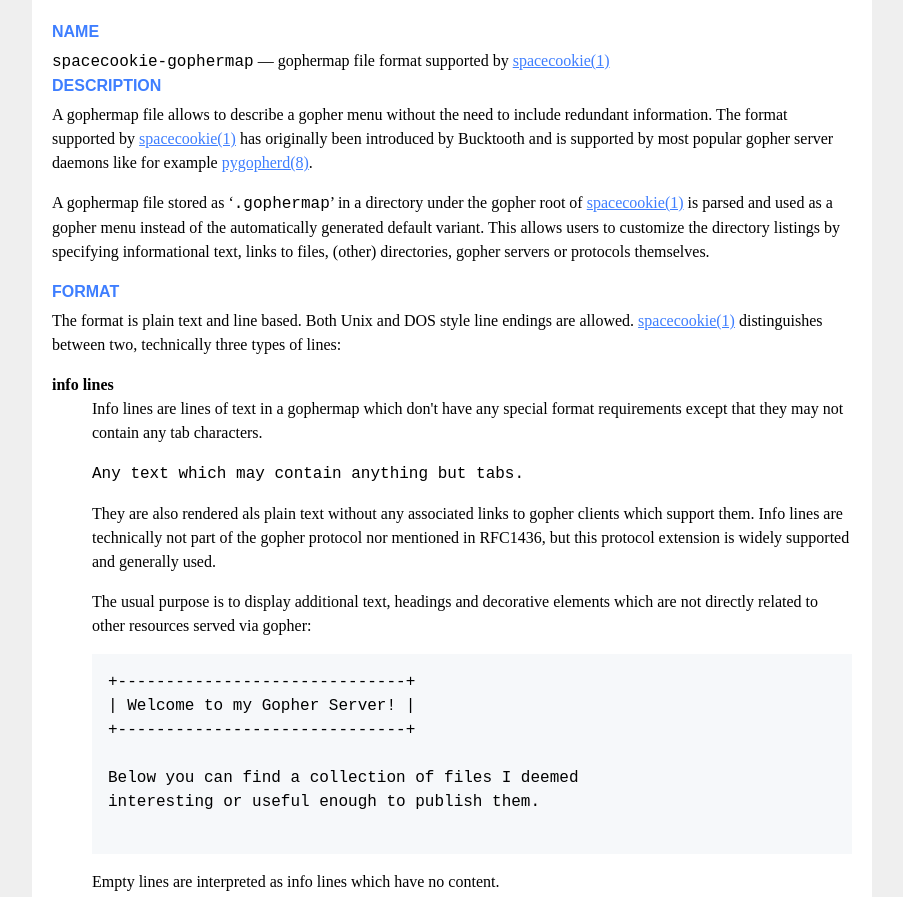
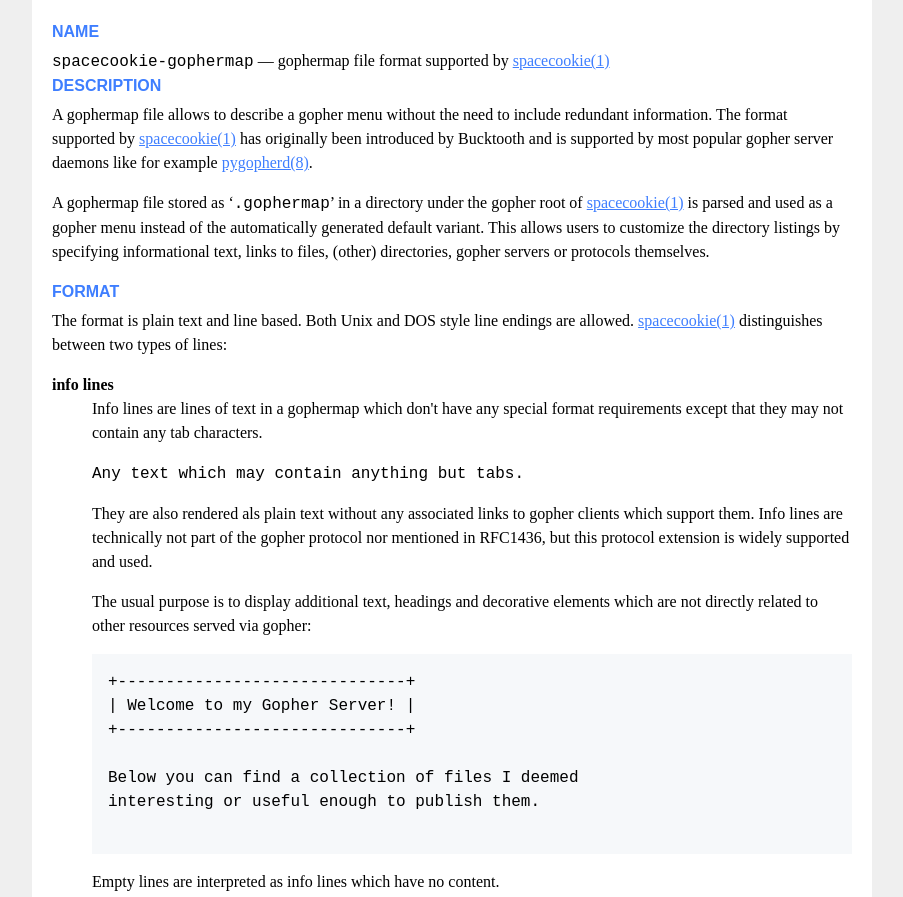
Before and after one commit to sternenseemann/spacecookie, a plain HTML site: page spacecookie-gophermap.5.html in a window 1280 px wide. Shown: the top 897 px of the page, without its empty margins (188-1091 px from the left). Drawn offline with Linux system fonts and the light colour scheme.

Commit message:
Deploying to gh-pages from @ sternenseemann/spacecookie@a21bb4f1c07ffffafa641a4719737844b535c35e 🚀

```diff
--- a/spacecookie-gophermap.5.html
+++ b/spacecookie-gophermap.5.html
@@ -40,7 +40,7 @@ A gophermap file allows to describe a gopher menu without the need to include
 <h1 class="Sh" id="FORMAT"><a class="permalink" href="#FORMAT">FORMAT</a></h1>
 The format is plain text and line based. Both Unix and DOS style line endings
   are allowed. <a class="Xr" href="./spacecookie.1.html">spacecookie(1)</a>
-  distinguishes between two, technically three types of lines:
+  distinguishes between two types of lines:
 <dl class="Bl-tag">
   <dt><b class="Sy">info lines</b></dt>
   <dd>Info lines are lines of text in a gophermap which don't have any special
@@ -51,7 +51,7 @@ The format is plain text and line based. Both Unix and DOS style line endings
     <p class="Pp">They are also rendered als plain text without any associated
         links to gopher clients which support them. Info lines are technically
         not part of the gopher protocol nor mentioned in RFC1436, but this
-        protocol extension is widely supported and generally used.</p>
+        protocol extension is widely supported and used.</p>
     <p class="Pp">The usual purpose is to display additional text, headings and
         decorative elements which are not directly related to other resources
         served via gopher:</p>
```
